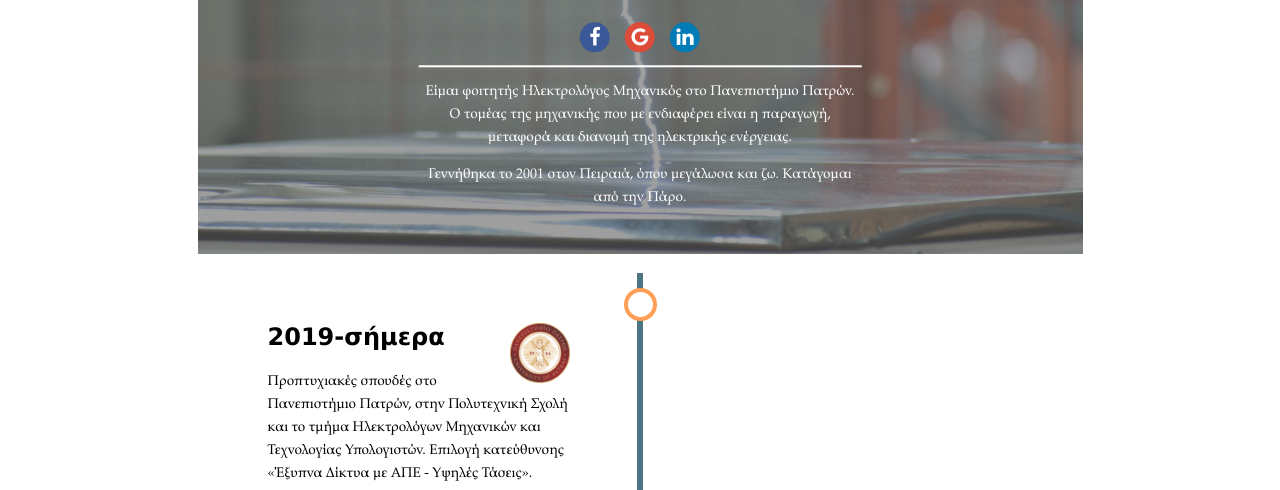
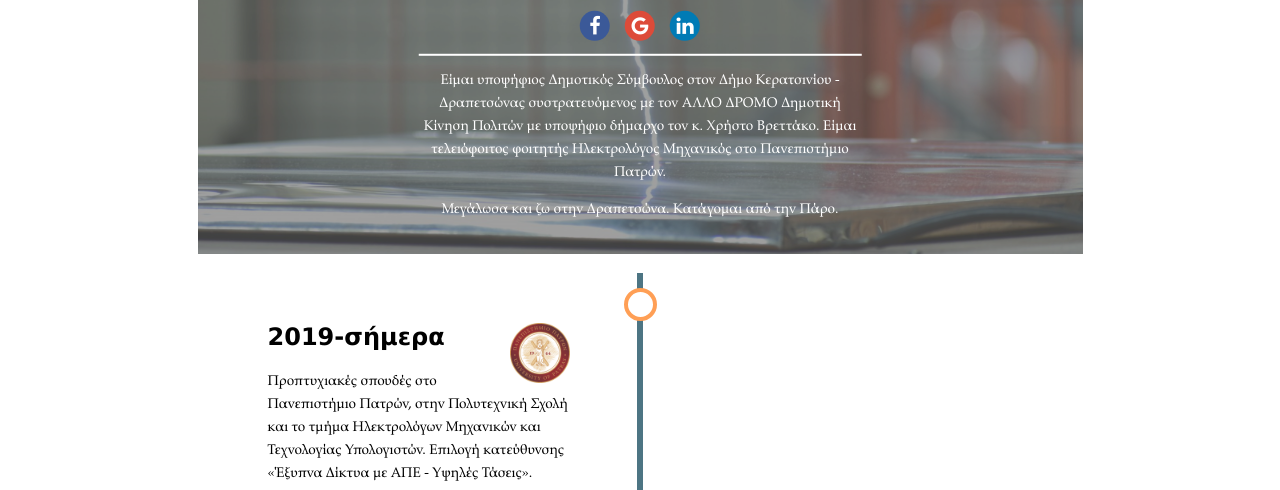
Before and after one commit to tsoun/tsoun.github.io, a plain HTML site: page index.htm in a window 1280 px wide. Shown: the part 310-800 px from the top of the page. Drawn offline with Linux system fonts and the light colour scheme.

Commit message:
Update candidate stuff

```diff
--- a/index.htm
+++ b/index.htm
@@ -70,9 +70,10 @@
                 class="fa fa-google"></a>
             <a id="soc" href="https://www.linkedin.com/in/ath-st-tsounakis/" class="fa fa-linkedin"></a>
             <hr class="hrStyle">
-            <p>Είμαι φοιτητής Ηλεκτρολόγος Μηχανικός στο Πανεπιστήμιο Πατρών. Ο τομέας
-                της μηχανικής που με ενδιαφέρει είναι η παραγωγή, μεταφορά και διανομή της ηλεκτρικής ενέργειας.</p>
-            <p>Γεννήθηκα το 2001 στον Πειραιά, όπου μεγάλωσα και ζω. Κατάγομαι από την Πάρο.</p>
+            <p>Είμαι υποψήφιος Δημοτικός Σύμβουλος στον Δήμο Κερατσινίου - Δραπετσώνας συστρατευόμενος με τον
+               ΑΛΛΟ ΔΡΟΜΟ Δημοτική Κίνηση Πολιτών με υποψήφιο δήμαρχο τον κ. Χρήστο Βρεττάκο. Είμαι τελειόφοιτος
+                φοιτητής Ηλεκτρολόγος Μηχανικός στο Πανεπιστήμιο Πατρών.</p>
+            <p>Μεγάλωσα και ζω στην Δραπετσώνα. Κατάγομαι από την Πάρο.</p>
         </div>
     </div>
     <br>
```
